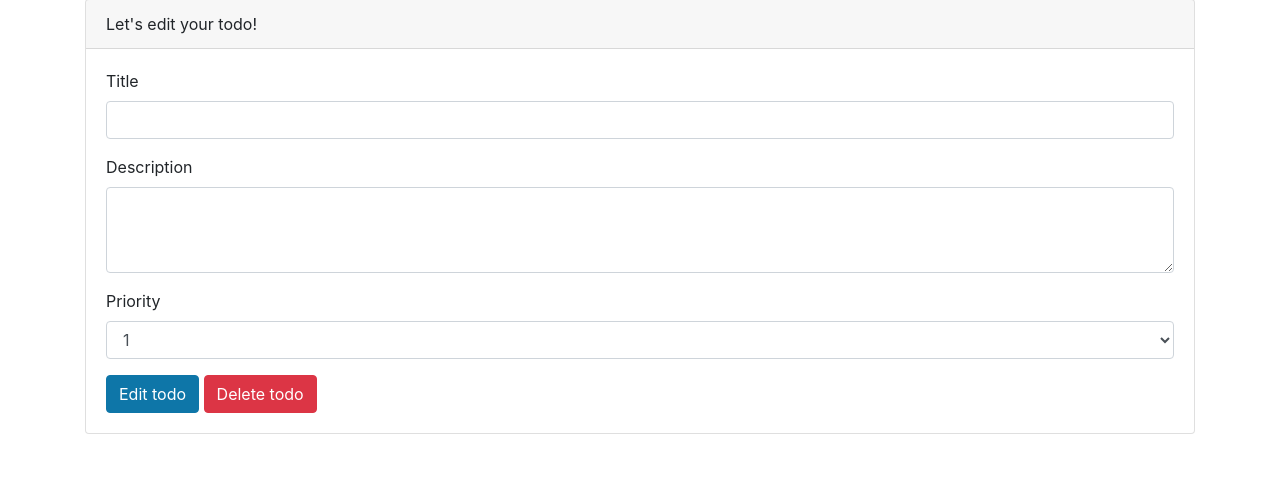
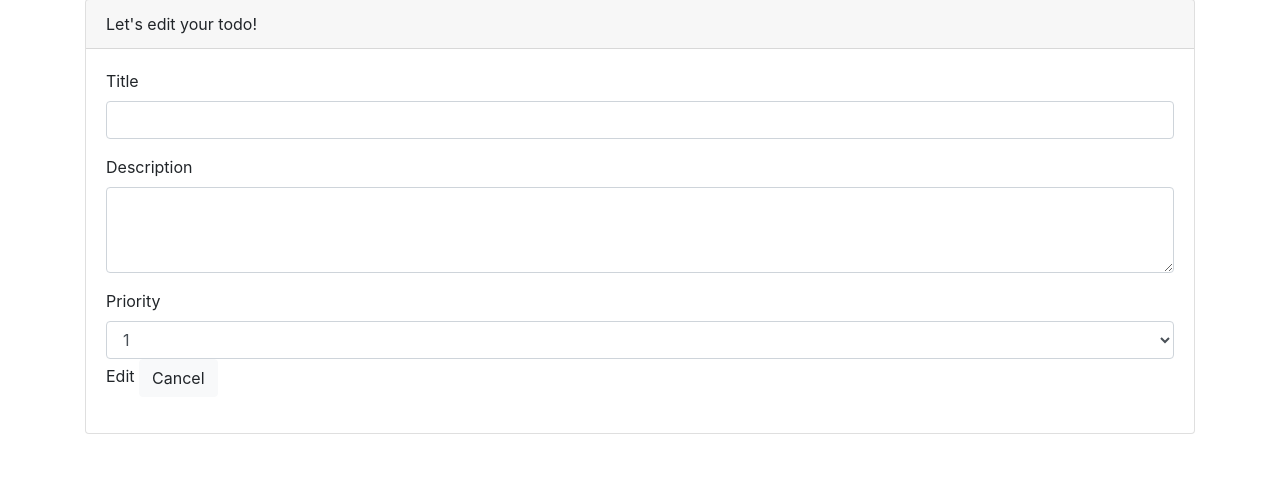
Before and after one commit to lin4lins/Todo-FastAPI, a FastAPI app: template templates/edit-todo.html in a window 1280 px wide. Shown: the part 71-552 px from the top of the page. Run offline with FastAPI, Linux system fonts and the light colour scheme; the template is opened without the code that fills it, so the values that code supplies are empty; parts of the project's set-up code (start-up, migrations or seed data) failed here and were passed over; some libraries are stand-ins or nearby versions.

Commit message:
Add cancel button

```diff
--- a/templates/edit-todo.html
+++ b/templates/edit-todo.html
@@ -31,9 +31,11 @@
                         <option {% if todo.priority == 5 %} selected="selected" {% endif %}
                         >5</option>
                     </select>
-                </div>
-                <button onclick="edit_todo()" type="button" class="btn btn-primary">Edit todo</button>
-                <button onclick="delete_todo()" type="button" class="btn btn-danger">Delete todo</button>
+                </div<button onclick="edit_todo()" type="button" class="btn btn-primary">
+                    Edit</button>
+                <button type="button" class="btn btn-light"
+                        onclick="window.location.replace('/todos/read')">
+                    Cancel</button>
             </form>
         </div>
     </div>
```
